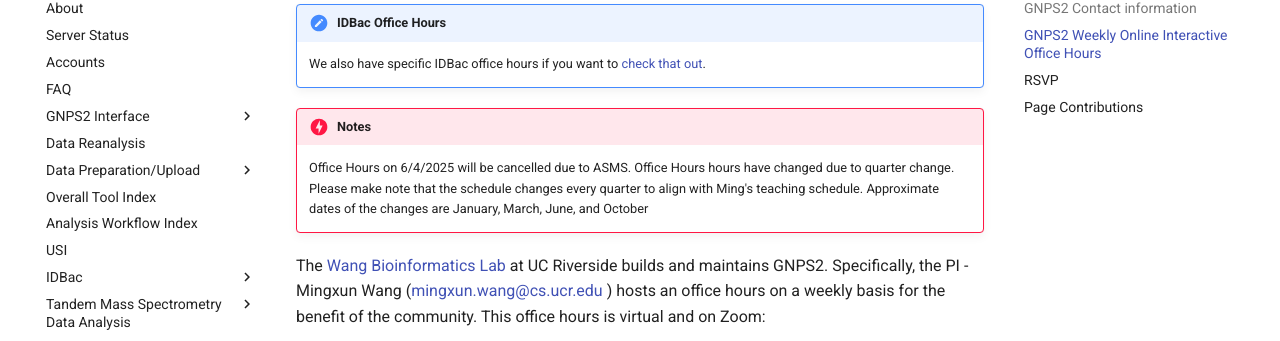
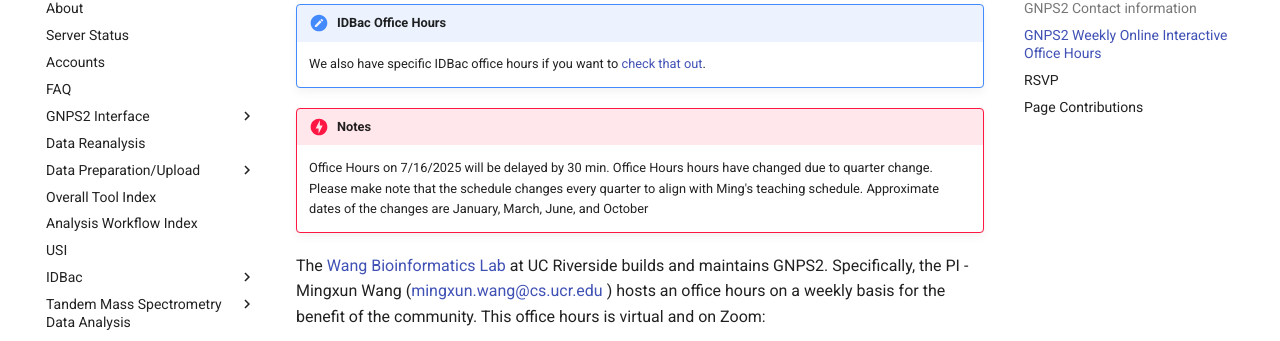
Before and after one commit to Wang-Bioinformatics-Lab/GNPS2_Documentation, an MkDocs documentation site: the page built from docs/contact.md, in a window 1280 px wide and 900 px high, scrolled down 391 px. Shown: the part 100-441 px from the top of the window. Built offline with MkDocs 1.6.1 and Material for MkDocs 9.7.7, drawn with Linux system fonts in a browser that asks for light colours; comment, search, counter and statistics services are not loaded.

Commit message:
Update contact.md

```diff
--- a/docs/contact.md
+++ b/docs/contact.md
@@ -13,7 +13,7 @@
     We also have specific IDBac office hours if you want to [check that out](idbacofficehours.md).
 
 !!! danger "Notes"
-    Office Hours on 6/4/2025 will be cancelled due to ASMS. Office Hours hours have changed due to quarter change. Please make note that the schedule changes every quarter to align with Ming's teaching schedule. Approximate dates of the changes are January, March, June, and October
+    Office Hours on 7/16/2025 will be delayed by 30 min. Office Hours hours have changed due to quarter change. Please make note that the schedule changes every quarter to align with Ming's teaching schedule. Approximate dates of the changes are January, March, June, and October
 
 The [Wang Bioinformatics Lab](https://www.cs.ucr.edu/~mingxunw/) at UC Riverside builds and maintains GNPS2. Specifically, the PI - Mingxun Wang ([mingxun.wang@cs.ucr.edu](mailto:mingxun.wang@cs.ucr.edu) ) hosts an office hours on a weekly basis for the benefit of the community. This office hours is virtual and on Zoom:
 
```
